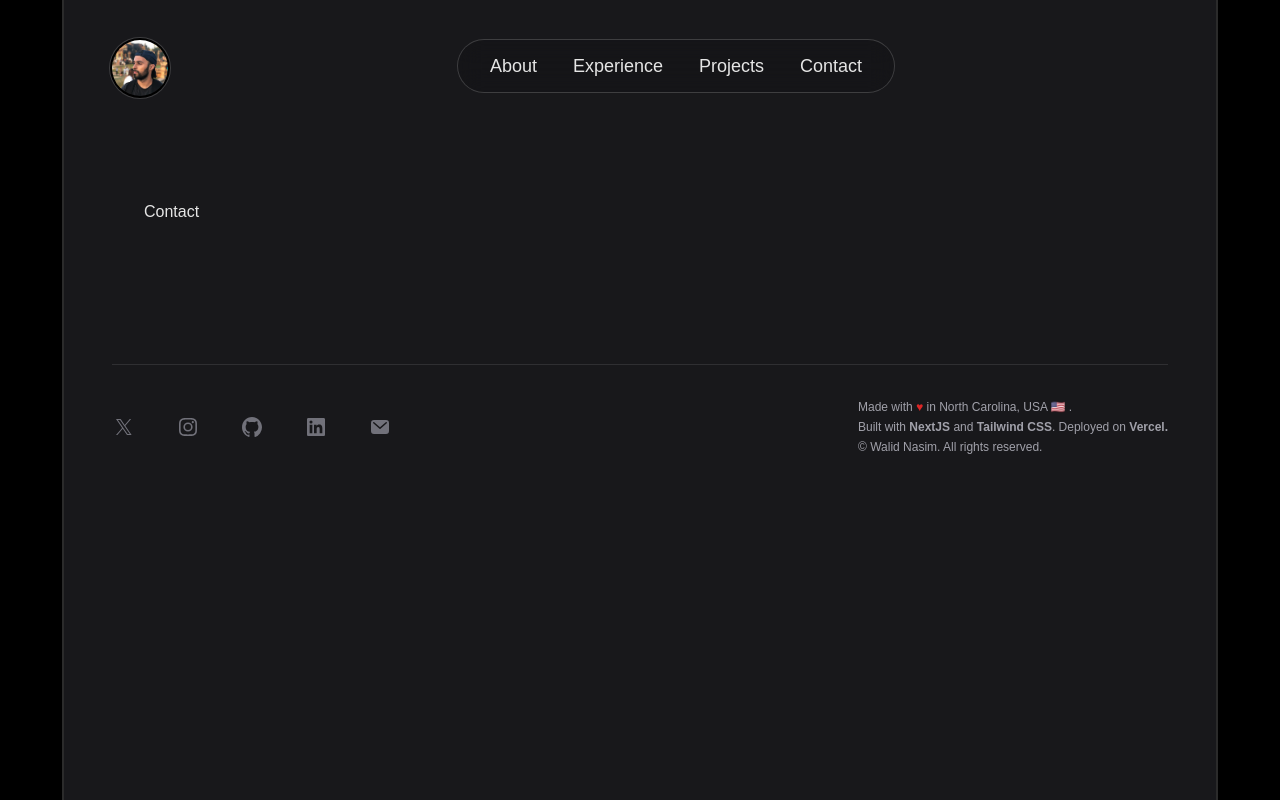
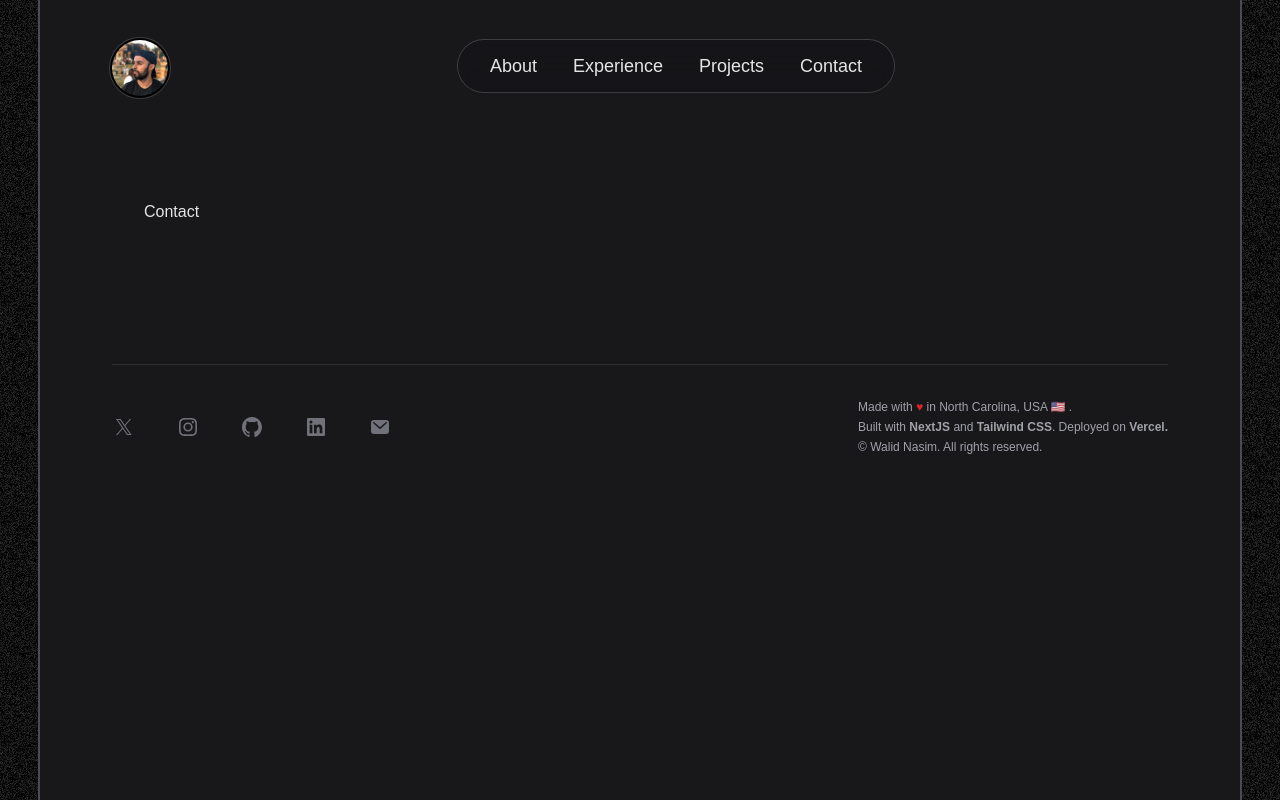
Before and after one commit to wanasim/wnasim-dev, a Next.js app: page /contact in a window 1280 px wide. Built offline with nearby package versions, Linux system fonts and the light colour scheme; a web font is replaced by a local one.

Commit message:
layout changes + bg noise effect

```diff
--- a/src/app/layout.tsx
+++ b/src/app/layout.tsx
@@ -28,12 +28,12 @@ export default function RootLayout({
   return (
     <html lang="en">
       <body
-        className={`${local.className} ${inter.className}} flex bg-black`}
+        className={`${local.className} ${inter.className}} flex bg-black bg-[url('/noise_light.png')]`}
       >
         <div className="flex w-full overflow-x-hidden">
           <div className="fixed inset-0 flex h-full justify-center sm:px-8">
-            <div className="flex w-full max-w-7xl lg:px-8">
-              <div className="relative h-full w-full ring-2 bg-zinc-900 ring-zinc-300/20 px-12"></div>
+            <div className="flex w-full max-w-7xl lg:px-2">
+              <div className="relative h-full w-full ring-2  bg-zinc-900 ring-zinc-600/90 px-12"></div>
             </div>
           </div>
           <div className="relative flex w-full flex-col">
--- a/src/app/page.tsx
+++ b/src/app/page.tsx
@@ -20,6 +20,7 @@ export default function Home() {
   return (
     <>
       <Profile />
+
       <div className="px-4 sm:px-8 lg:px-12">
         <div className="px-8 ">
           <div className="mt-32">
```
Also changed, not shown: public/noise_light.png (added).
